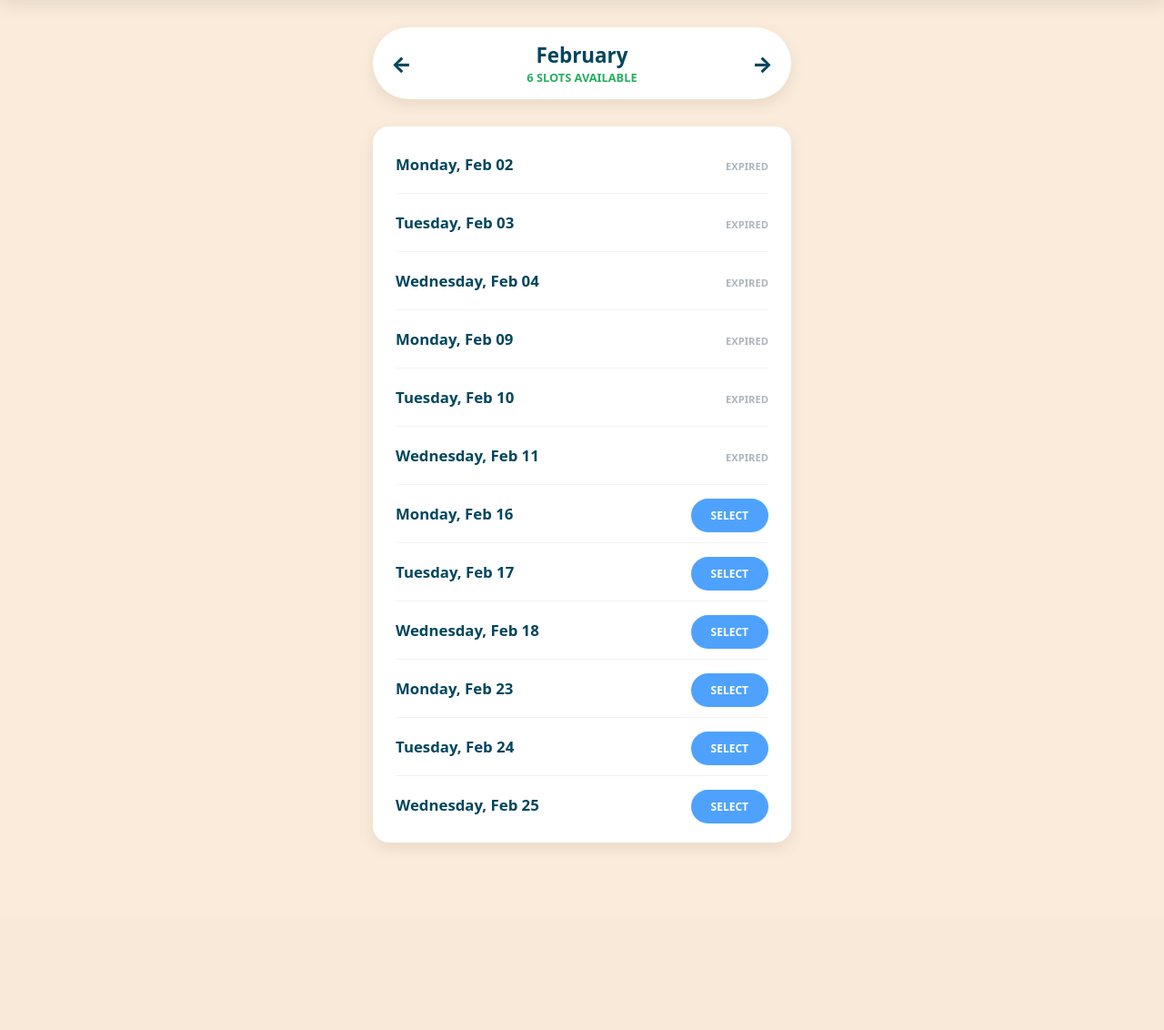
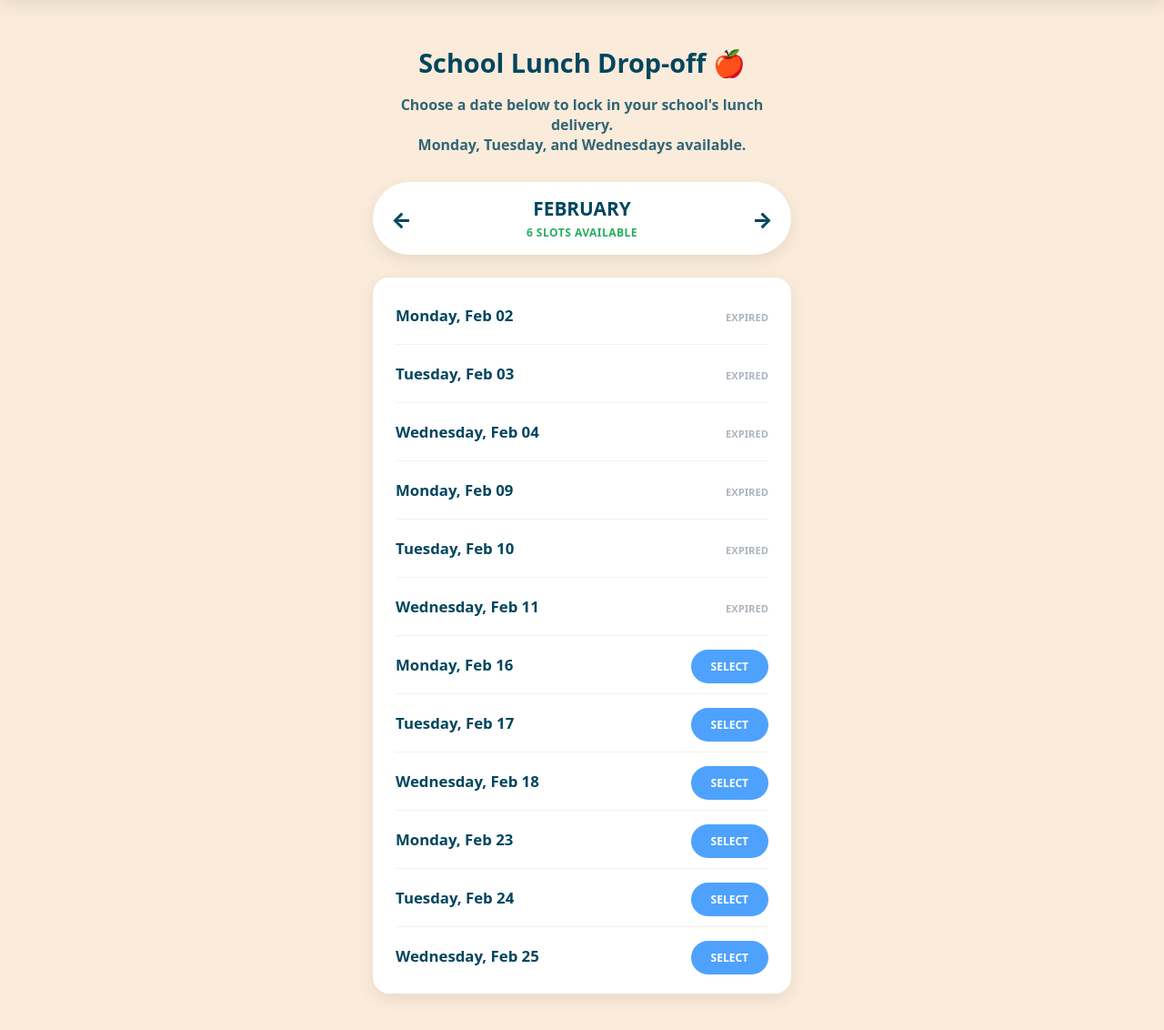
Before and after one commit to conner-kadz/betterday-app, a Flask app: page / in a window 1280 px wide. Shown: the part 59-1191 px from the top of the page at 91% size. Before the commit the page ends 985 px from the top, so only its background shows below. Run offline with Flask 3, Linux system fonts and the light colour scheme; data that the repository does not hold is empty.

Commit message:
Update index.html

```diff
--- a/templates/index.html
+++ b/templates/index.html
@@ -25,19 +25,20 @@
 
         .app-main { padding: 30px 20px; max-width: 500px; margin: 0 auto; }
 
-        /* Horizontal Scroller Header */
+        /* Intro Wording */
+        .intro-section { text-align: center; margin-bottom: 30px; }
+        .intro-section h1 { font-size: 1.8rem; font-weight: 800; margin-bottom: 8px; }
+        .intro-section p { font-size: 1rem; opacity: 0.8; font-weight: 600; }
+
         .scroller-nav {
             display: flex; align-items: center; justify-content: space-between;
-            margin-bottom: 30px; background: white; padding: 15px 20px;
+            margin-bottom: 25px; background: white; padding: 15px 20px;
             border-radius: 50px; box-shadow: var(--shadow);
         }
-        .nav-arrow { color: var(--dark); text-decoration: none; font-size: 1.5rem; font-weight: 800; transition: 0.2s; }
-        .nav-arrow:hover { color: var(--primary); transform: scale(1.2); }
-        .month-label { text-align: center; }
-        .month-label h2 { margin: 0; font-size: 1.4rem; font-weight: 900; }
-        .month-label p { margin: 0; font-size: 0.8rem; font-weight: 700; color: var(--status-open); }
+        .nav-arrow { color: var(--dark); text-decoration: none; font-size: 1.5rem; font-weight: 800; }
+        .month-label h2 { margin: 0; font-size: 1.3rem; font-weight: 900; text-transform: uppercase; }
+        .month-label span { font-size: 0.75rem; font-weight: 800; color: var(--status-open); letter-spacing: 0.5px; }
 
-        /* The "Whoosh" List Container */
         .booking-list {
             background: white; border-radius: var(--radius-lg);
             padding: 10px 25px; box-shadow: var(--shadow);
@@ -50,25 +51,18 @@
             padding: 20px 0; border-bottom: 1px solid #f2f2f2;
         }
         .date-row:last-child { border-bottom: none; }
-
         .date-text { font-weight: 800; font-size: 1.05rem; }
 
-        /* Side-by-Side Action Buttons */
         .btn-select {
             background: var(--primary); color: white;
             text-decoration: none; padding: 10px 22px;
             border-radius: 99px; font-weight: 800; font-size: 0.75rem;
-            text-transform: uppercase; transition: 0.2s; border: none;
+            text-transform: uppercase; transition: 0.2s;
         }
-        .btn-select:hover { transform: scale(1.05); background: #3b8cd9; }
-
-        /* Compact School Bus Taken Badge */
         .status-taken {
             background: var(--bus-yellow); color: #5d4037;
             padding: 8px 14px; border-radius: 99px;
-            font-size: 0.65rem; font-weight: 900;
-            border: 2px solid white; box-shadow: 0 2px 4px rgba(0,0,0,0.05);
-            text-transform: uppercase;
+            font-size: 0.65rem; font-weight: 900; text-transform: uppercase;
         }
     </style>
 </head>
@@ -76,11 +70,16 @@
     <header class="app-header">BetterDay</header>
 
     <main class="app-main">
+        <div class="intro-section">
+            <h1>School Lunch Drop-off 🍎</h1>
+            <p>Choose a date below to lock in your school's lunch delivery. <br>Monday, Tuesday, and Wednesdays available.</p>
+        </div>
+
         <div class="scroller-nav">
             <a href="{{ prev_url }}" class="nav-arrow">←</a>
-            <div class="month-label">
+            <div class="month-label" style="text-align: center;">
                 <h2>{{ month_name }}</h2>
-                <p>{{ slots }} SLOTS AVAILABLE</p>
+                <span>{{ slots }} SLOTS AVAILABLE</span>
             </div>
             <a href="{{ next_url }}" class="nav-arrow">→</a>
         </div>
@@ -89,10 +88,9 @@
             {% for date in dates %}
             <div class="date-row">
                 <div class="date-text">{{ date.display }}</div>
-
                 <div class="action-zone">
                     {% if date.past %}
-                        <span style="color:#adb5bd; font-size:0.7rem; font-weight:800; text-transform: uppercase;">Expired</span>
+                        <span style="color:#adb5bd; font-size:0.7rem; font-weight:800;">EXPIRED</span>
                     {% elif date.taken %}
                         <span class="status-taken">All Scooped Up! 🍎</span>
                     {% else %}
```
